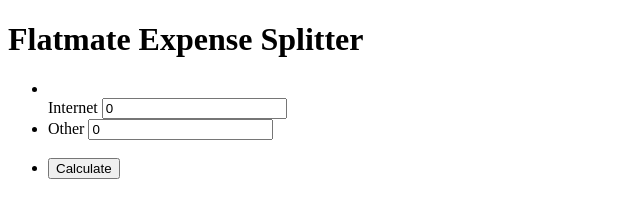
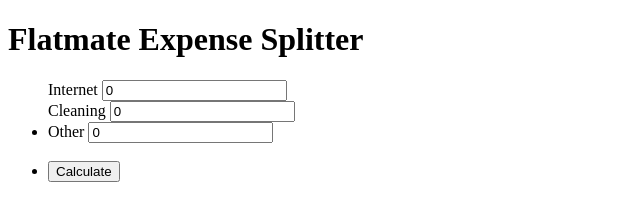
Before and after one commit to c-solia/isys3001-expense-splitter, a plain HTML site: page index.html in a window 1280 px wide. Shown: the whole page, without its empty margins (0-640 px from the left). Drawn offline with Linux system fonts and the light colour scheme.

Commit message:
HTML cleaning button completed and adjusted code typo
User story SD424OL2-9
https://jira.infotech.scu.edu.au/browse/MSD424OL2-9

```diff
--- a/index.html
+++ b/index.html
@@ -16,9 +16,15 @@
 
 
       <!-- Renz input your code under here -->
-      <li></li>
+      </li>
         <label for="internet">Internet</label>
         <input type="number" id="internet" value="0" min="0"/>
+      </li>
+      <br>
+
+      </li>
+        <label for="cleaning">Cleaning</label>
+        <input type="number" id="cleaning" value="0" min="0"/>
       </li>
       <br>
 
```
